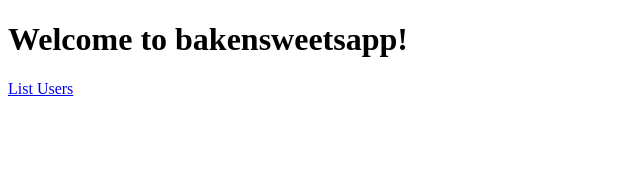
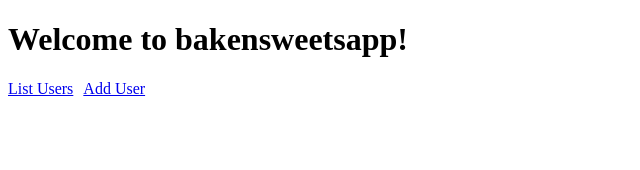
Before and after one commit to DexT3R5845/Social-Network-For-Cooks-Client, an Angular app: page / in a window 1280 px wide. Shown: the top 170 px of the page, without its empty margins (0-640 px from the left). Built offline with nearby package versions, Linux system fonts and the light colour scheme.

Commit message:
trying to access from front to back 2

```diff
--- a/src/app/app.component.html
+++ b/src/app/app.component.html
@@ -6,5 +6,7 @@
   </div>
 
   <a routerLink="/users"> List Users</a>
+  <a style="margin-left:10px" routerLink="/add">Add User</a>
   <br/>
+  <router-outlet></router-outlet>
 </div>
```
